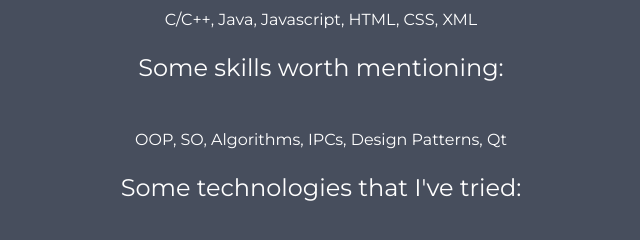
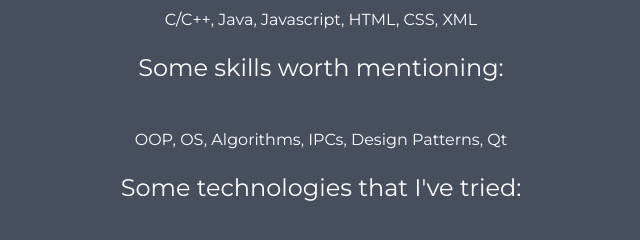
Before and after one commit to ghglavan/glavangeorge.github.io, a plain HTML site: page index.html in a window 1280 px wide. Shown: the part 840-1080 px from the top of the page, 319-959 px from the left. Drawn offline with nearby package versions, Linux system fonts and the light colour scheme.

Commit message:
Update index.html

```diff
--- a/index.html
+++ b/index.html
@@ -106,7 +106,7 @@
   <p>C/C++, Java, Javascript, HTML, CSS, XML</p>
 
   <h3 class="margin">Some skills worth mentioning: </h3>
-  <p> OOP, SO, Algorithms, IPCs, Design Patterns, Qt </p>
+  <p> OOP, OS, Algorithms, IPCs, Design Patterns, Qt </p>
 
   <h3 class="margin">Some technologies that I've tried: </h3>
 
```
